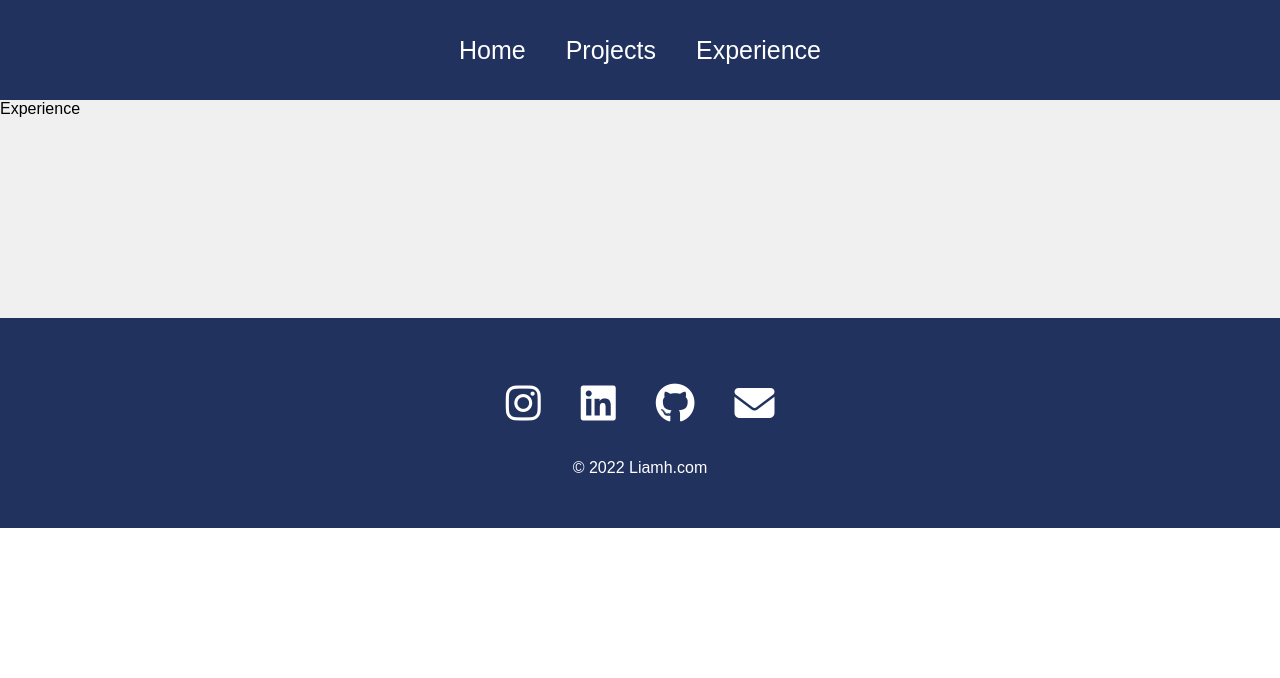
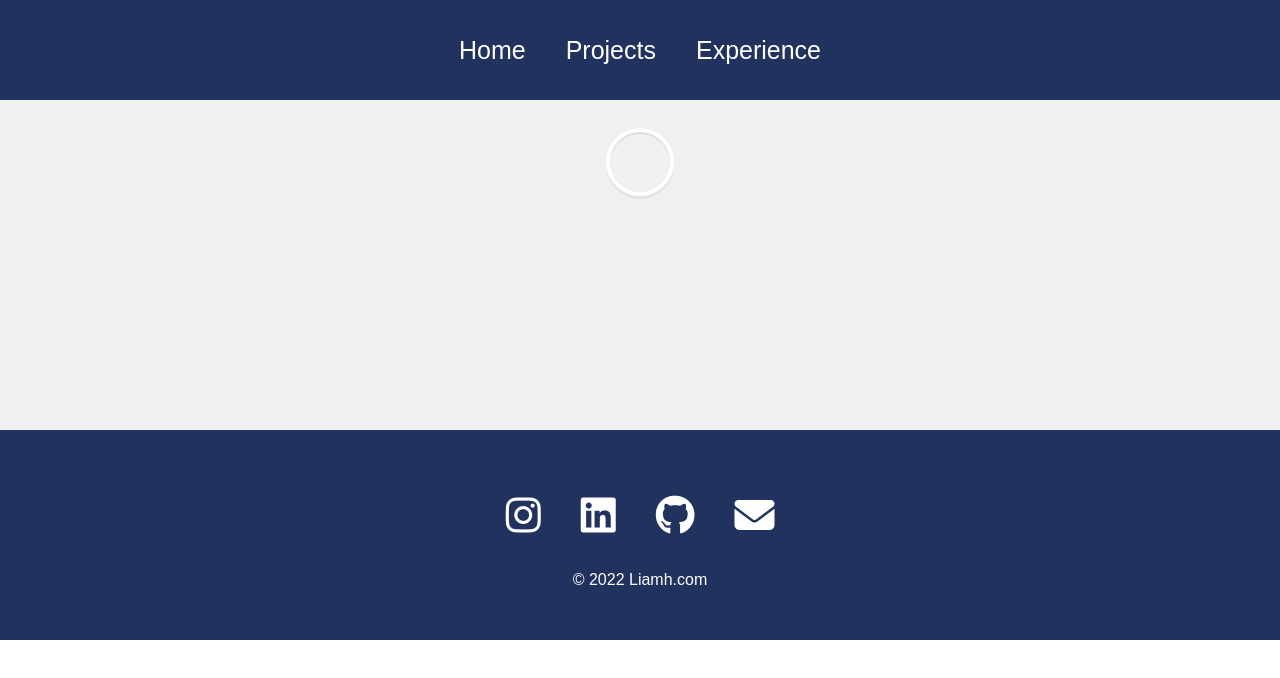
Before and after one commit to LiamZ34/react-portfolio-1, a React (Create React App) app in the folder my-portfolio/: page /experience in a window 1280 px wide. Shown: the top 678 px of the page. Built offline with nearby package versions, Linux system fonts and the light colour scheme.

Commit message:
added a verticaltimeline to experience page

```diff
--- a/my-portfolio/src/pages/Experience.js
+++ b/my-portfolio/src/pages/Experience.js
@@ -1,10 +1,14 @@
 import React from 'react';
-import { VerticalTimeline, VerticalTimeLineElement } from 'react-vertical-timeline-component'
-
+import { VerticalTimeline, VerticalTimelineElement, } from 'react-vertical-timeline-component';
+import 'react-vertical-timeline-component/style.min.css';
 
 function Experience() {
     return (
-        <div>Experience</div>
+        <div className='experience'>
+            <VerticalTimeline lineColor='##3e497a'>
+                <VerticalTimelineElement> hello </VerticalTimelineElement>
+            </VerticalTimeline>
+        </div>
     )
 }
 
```
